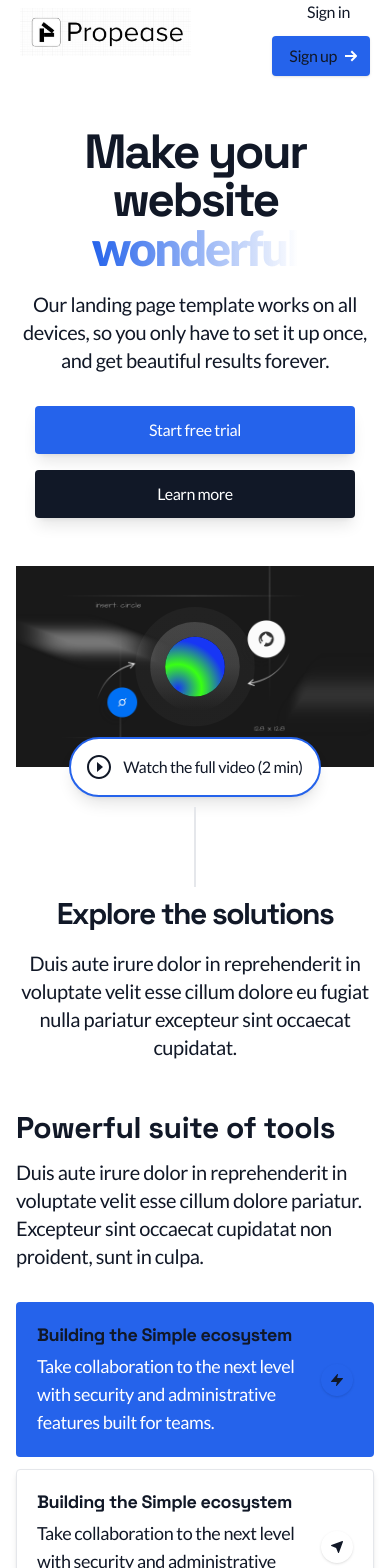
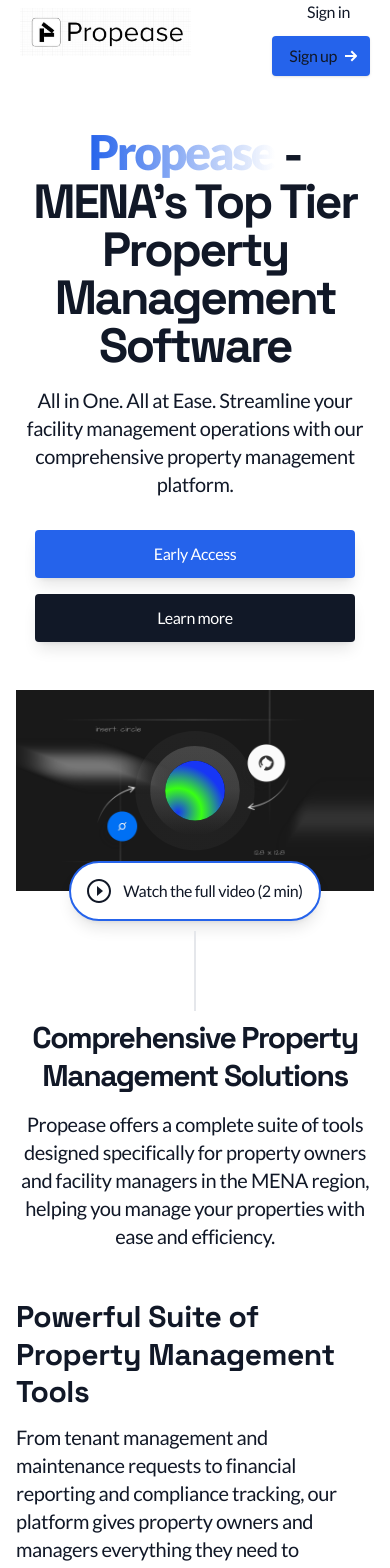
Before and after one commit to adilzubair/propease, a React (Vite) app: page / in a window 390 px wide. Shown: the top 1568 px of the page. Built offline with nearby package versions, Linux system fonts and the light colour scheme.

Commit message:
text changes

```diff
--- a/src/partials/Features.jsx
+++ b/src/partials/Features.jsx
@@ -33,8 +33,8 @@
 
           {/* Section header */}
           <div className="max-w-3xl mx-auto text-center pb-12 md:pb-16">
-            <h1 className="h2 mb-4 font-['Space_Grotesk'] text-gray-900">Explore the solutions</h1>
-            <p className="text-xl text-gray-900 font-['Lato']">Duis aute irure dolor in reprehenderit in voluptate velit esse cillum dolore eu fugiat nulla pariatur excepteur sint occaecat cupidatat.</p>
+            <h1 className="h2 mb-4 font-['Space_Grotesk'] text-gray-900">Comprehensive Property Management Solutions</h1>
+            <p className="text-xl text-gray-900 font-['Lato']">Propease offers a complete suite of tools designed specifically for property owners and facility managers in the MENA region, helping you manage your properties with ease and efficiency.</p>
           </div>
 
           {/* Section content */}
@@ -43,8 +43,8 @@
             {/* Content */}
             <div className="max-w-xl md:max-w-none md:w-full mx-auto md:col-span-7 lg:col-span-6 md:mt-6" data-aos="fade-right">
               <div className="md:pr-4 lg:pr-12 xl:pr-16 mb-8">
-                <h3 className="h3 mb-3 font-['Space_Grotesk'] text-gray-900">Powerful suite of tools</h3>
-                <p className="text-xl text-gray-900 font-['Lato']">Duis aute irure dolor in reprehenderit in voluptate velit esse cillum dolore pariatur. Excepteur sint occaecat cupidatat non proident, sunt in culpa.</p>
+                <h3 className="h3 mb-3 font-['Space_Grotesk'] text-gray-900">Powerful Suite of Property Management Tools</h3>
+                <p className="text-xl text-gray-900 font-['Lato']">From tenant management and maintenance requests to financial reporting and compliance tracking, our platform gives property owners and managers everything they need to optimize operations and enhance property value.</p>
               </div>
               {/* Tabs buttons */}
               <div className="mb-8 md:mb-0">
@@ -54,8 +54,8 @@
                   onClick={(e) => { e.preventDefault(); setTab(1); }}
                 >
                   <div>
-                    <div className="font-bold font-['Space_Grotesk'] leading-snug tracking-tight mb-1">Building the Simple ecosystem</div>
-                    <div className={`${tab !== 1 ? 'text-gray-900' : 'text-white'} font-['Lato']`}>Take collaboration to the next level with security and administrative features built for teams.</div>
+                    <div className="font-bold font-['Space_Grotesk'] leading-snug tracking-tight mb-1">Maintenance Management</div>
+                    <div className={`${tab !== 1 ? 'text-gray-900' : 'text-white'} font-['Lato']`}>Streamline maintenance requests, schedule preventative maintenance, and track work orders with our comprehensive maintenance management system.</div>
                   </div>
                   <div className={`flex justify-center items-center w-8 h-8 rounded-full shadow flex-shrink-0 ml-3 ${tab !== 1 ? 'bg-white' : 'bg-neon-400'}`}>
                     <svg className={`w-3 h-3 ${tab !== 1 ? 'fill-current text-gray-900' : 'fill-current text-gray-900'}`} viewBox="0 0 12 12" xmlns="http://www.w3.org/2000/svg">
@@ -69,8 +69,8 @@
                   onClick={(e) => { e.preventDefault(); setTab(2); }}
                 >
                   <div>
-                    <div className="font-bold font-['Space_Grotesk'] leading-snug tracking-tight mb-1">Building the Simple ecosystem</div>
-                    <div className={`${tab !== 2 ? 'text-gray-900' : 'text-white'} font-['Lato']`}>Take collaboration to the next level with security and administrative features built for teams.</div>
+                    <div className="font-bold font-['Space_Grotesk'] leading-snug tracking-tight mb-1">Financial Management</div>
+                    <div className={`${tab !== 2 ? 'text-gray-900' : 'text-white'} font-['Lato']`}>Track rent collection, manage expenses, generate financial reports, and gain insights into your property's financial performance all in one place.</div>
                   </div>
                   <div className={`flex justify-center items-center w-8 h-8 rounded-full shadow flex-shrink-0 ml-3 ${tab !== 2 ? 'bg-white' : 'bg-neon-400'}`}>
                     <svg className={`w-3 h-3 ${tab !== 2 ? 'fill-current text-gray-900' : 'fill-current text-gray-900'}`} viewBox="0 0 12 12" xmlns="http://www.w3.org/2000/svg">
@@ -84,8 +84,8 @@
                   onClick={(e) => { e.preventDefault(); setTab(3); }}
                 >
                   <div>
-                    <div className="font-bold font-['Space_Grotesk'] leading-snug tracking-tight mb-1">Building the Simple ecosystem</div>
-                    <div className={`${tab !== 3 ? 'text-gray-900' : 'text-white'} font-['Lato']`}>Take collaboration to the next level with security and administrative features built for teams.</div>
+                    <div className="font-bold font-['Space_Grotesk'] leading-snug tracking-tight mb-1">Tenant & Lease Management</div>
+                    <div className={`${tab !== 3 ? 'text-gray-900' : 'text-white'} font-['Lato']`}>Efficiently manage tenant information, lease agreements, communications, and ensure compliance with local regulations for smooth property operations.</div>
                   </div>
                   <div className={`flex justify-center items-center w-8 h-8 rounded-full shadow flex-shrink-0 ml-3 ${tab !== 3 ? 'bg-white' : 'bg-neon-400'}`}>
                     <svg className={`w-3 h-3 ${tab !== 3 ? 'fill-current text-gray-900' : 'fill-current text-gray-900'}`} viewBox="0 0 12 12" xmlns="http://www.w3.org/2000/svg">
--- a/src/partials/FeaturesBlocks.jsx
+++ b/src/partials/FeaturesBlocks.jsx
@@ -12,8 +12,8 @@
 
           {/* Section header */}
           <div className="max-w-3xl mx-auto text-center pb-12 md:pb-20">
-            <h2 className="h2 mb-4 font-['Space_Grotesk'] text-gray-900">How Simple works</h2>
-            <p className="text-xl text-gray-900 font-['Lato']">Duis aute irure dolor in reprehenderit in voluptate velit esse cillum dolore eu fugiat nulla pariatur excepteur sint occaecat cupidatat.</p>
+            <h2 className="h2 mb-4 font-['Space_Grotesk'] text-gray-900">How Propease Works</h2>
+            <p className="text-xl text-gray-900 font-['Lato']">Our platform simplifies property management through an intuitive workflow designed to address the unique challenges faced by property owners and facility managers in the MENA region.</p>
           </div>
 
           {/* Items */}
@@ -32,8 +32,8 @@
                   </g>
                 </g>
               </svg>
-              <h4 className="text-xl font-bold font-['Space_Grotesk'] leading-snug tracking-tight mb-1 text-gray-900">Initial Contact</h4>
-              <p className="text-gray-900 font-['Lato'] text-center">Lorem ipsum dolor sit amet, consectetur adipiscing elit.</p>
+              <h4 className="text-xl font-bold font-['Space_Grotesk'] leading-snug tracking-tight mb-1 text-gray-900">Property Onboarding</h4>
+              <p className="text-gray-900 font-['Lato'] text-center">Easily add and configure your properties with all relevant details and specifications.</p>
             </div>
 
             {/* 2nd item */}
@@ -48,8 +48,8 @@
                   </g>
                 </g>
               </svg>
-              <h4 className="text-xl font-bold font-['Space_Grotesk'] leading-snug tracking-tight mb-1 text-gray-900">Discovery Session</h4>
-              <p className="text-gray-900 font-['Lato'] text-center">Lorem ipsum dolor sit amet, consectetur adipiscing elit.</p>
+              <h4 className="text-xl font-bold font-['Space_Grotesk'] leading-snug tracking-tight mb-1 text-gray-900">Tenant Management</h4>
+              <p className="text-gray-900 font-['Lato'] text-center">Manage tenant profiles, communication, and documentation in one centralized location.</p>
             </div>
 
             {/* 3rd item */}
@@ -63,8 +63,8 @@
                   </g>
                 </g>
               </svg>
-              <h4 className="text-xl font-bold font-['Space_Grotesk'] leading-snug tracking-tight mb-1 text-gray-900">Contracting</h4>
-              <p className="text-gray-900 font-['Lato'] text-center">Lorem ipsum dolor sit amet, consectetur adipiscing elit.</p>
+              <h4 className="text-xl font-bold font-['Space_Grotesk'] leading-snug tracking-tight mb-1 text-gray-900">Maintenance Tracking</h4>
+              <p className="text-gray-900 font-['Lato'] text-center">Log and track maintenance requests, assign tasks, and monitor completion status.</p>
             </div>
 
             {/* 4th item */}
@@ -80,8 +80,8 @@
                   </g>
                 </g>
               </svg>
-              <h4 className="text-xl font-bold font-['Space_Grotesk'] leading-snug tracking-tight mb-1 text-gray-900">Fast Prototyping</h4>
-              <p className="text-gray-900 font-['Lato'] text-center">Lorem ipsum dolor sit amet, consectetur adipiscing elit.</p>
+              <h4 className="text-xl font-bold font-['Space_Grotesk'] leading-snug tracking-tight mb-1 text-gray-900">Financial Reporting</h4>
+              <p className="text-gray-900 font-['Lato'] text-center">Generate comprehensive financial reports to track property performance and profitability.</p>
             </div>
 
             {/* 5th item */}
@@ -95,8 +95,8 @@
                   </g>
                 </g>
               </svg>
-              <h4 className="text-xl font-bold font-['Space_Grotesk'] leading-snug tracking-tight mb-1 text-gray-900">Design Phase</h4>
-              <p className="text-gray-900 font-['Lato'] text-center">Lorem ipsum dolor sit amet, consectetur adipiscing elit.</p>
+              <h4 className="text-xl font-bold font-['Space_Grotesk'] leading-snug tracking-tight mb-1 text-gray-900">Document Management</h4>
+              <p className="text-gray-900 font-['Lato'] text-center">Store and access all property-related documents, contracts, and communications securely.</p>
             </div>
 
             {/* 6th item */}
@@ -112,8 +112,8 @@
                   </g>
                 </g>
               </svg>
-              <h4 className="text-xl font-bold font-['Space_Grotesk'] leading-snug tracking-tight mb-1 text-gray-900">Develop & Launch</h4>
-              <p className="text-gray-900 font-['Lato'] text-center">Lorem ipsum dolor sit amet, consectetur adipiscing elit.</p>
+              <h4 className="text-xl font-bold font-['Space_Grotesk'] leading-snug tracking-tight mb-1 text-gray-900">Analytics & Insights</h4>
+              <p className="text-gray-900 font-['Lato'] text-center">Gain valuable insights through data analytics to make informed property management decisions.</p>
             </div>
 
           </div>
--- a/src/partials/Footer.jsx
+++ b/src/partials/Footer.jsx
@@ -33,22 +33,22 @@
 
           {/* 2nd block */}
           <div className="sm:col-span-6 md:col-span-3 lg:col-span-2">
-            <h6 className="text-gray-900 font-['Space_Grotesk'] font-medium mb-2">Products</h6>
+            <h6 className="text-gray-900 font-['Space_Grotesk'] font-medium mb-2">Features</h6>
             <ul className="text-sm font-['Lato']">
               <li className="mb-2">
-                <Link to="#" className="text-gray-900 hover:text-blue-600 transition duration-150 ease-in-out">Web Studio</Link>
+                <Link to="#" className="text-gray-900 hover:text-blue-600 transition duration-150 ease-in-out">Tenant Management</Link>
               </li>
               <li className="mb-2">
-                <Link to="#" className="text-gray-900 hover:text-blue-600 transition duration-150 ease-in-out">DynamicBox Flex</Link>
+                <Link to="#" className="text-gray-900 hover:text-blue-600 transition duration-150 ease-in-out">Maintenance Tracking</Link>
               </li>
               <li className="mb-2">
-                <Link to="#" className="text-gray-900 hover:text-blue-600 transition duration-150 ease-in-out">Programming Forms</Link>
+                <Link to="#" className="text-gray-900 hover:text-blue-600 transition duration-150 ease-in-out">Financial Management</Link>
               </li>
               <li className="mb-2">
-                <Link to="#" className="text-gray-600 hover:text-gray-900 transition duration-150 ease-in-out">Integrations</Link>
+                <Link to="#" className="text-gray-900 hover:text-blue-600 transition duration-150 ease-in-out">Document Management</Link>
               </li>
               <li className="mb-2">
-                <Link to="#" className="text-gray-600 hover:text-gray-900 transition duration-150 ease-in-out">Command-line</Link>
+                <Link to="#" className="text-gray-900 hover:text-blue-600 transition duration-150 ease-in-out">Analytics & Insights</Link>
               </li>
             </ul>
           </div>
@@ -58,19 +58,19 @@
             <h6 className="text-gray-900 font-['Space_Grotesk'] font-medium mb-2">Resources</h6>
             <ul className="text-sm font-['Lato']">
               <li className="mb-2">
-                <Link to="#" className="text-gray-900 hover:text-blue-600 transition duration-150 ease-in-out">Documentation</Link>
+                <Link to="#" className="text-gray-900 hover:text-blue-600 transition duration-150 ease-in-out">Knowledge Base</Link>
               </li>
               <li className="mb-2">
-                <Link to="#" className="text-gray-900 hover:text-blue-600 transition duration-150 ease-in-out">Tutorials & Guides</Link>
+                <Link to="#" className="text-gray-900 hover:text-blue-600 transition duration-150 ease-in-out">Property Management Tips</Link>
               </li>
               <li className="mb-2">
-                <Link to="#" className="text-gray-900 hover:text-blue-600 transition duration-150 ease-in-out">Blog</Link>
+                <Link to="#" className="text-gray-900 hover:text-blue-600 transition duration-150 ease-in-out">Industry Blog</Link>
               </li>
               <li className="mb-2">
-                <Link to="#" className="text-gray-900 hover:text-blue-600 transition duration-150 ease-in-out">Support Center</Link>
+                <Link to="#" className="text-gray-900 hover:text-blue-600 transition duration-150 ease-in-out">Customer Support</Link>
               </li>
               <li className="mb-2">
-                <Link to="#" className="text-gray-900 hover:text-blue-600 transition duration-150 ease-in-out">Partners</Link>
+                <Link to="#" className="text-gray-900 hover:text-blue-600 transition duration-150 ease-in-out">Integration Partners</Link>
               </li>
             </ul>
           </div>
@@ -99,8 +99,8 @@
 
           {/* 5th block */}
           <div className="sm:col-span-6 md:col-span-3 lg:col-span-3">
-            <h6 className="text-gray-900 font-['Space_Grotesk'] font-medium mb-2">Subscribe</h6>
-            <p className="text-sm text-gray-900 font-['Lato'] mb-4">Get the latest news and articles to your inbox every month.</p>
+            <h6 className="text-gray-900 font-['Space_Grotesk'] font-medium mb-2">Stay Updated</h6>
+            <p className="text-sm text-gray-900 font-['Lato'] mb-4">Subscribe to receive property management tips, feature updates, and exclusive insights for property owners.</p>
             <form>
               <div className="flex flex-wrap mb-4">
                 <div className="w-full">
@@ -152,7 +152,7 @@
           </ul>
 
           {/* Copyrights note */}
-          <div className="text-sm text-gray-900 font-['Lato'] mr-4">Made by <a className="text-blue-600 hover:text-neon-400 hover:underline" href="https://google.com/">Propease</a>. All rights reserved.</div>
+          <div className="text-sm text-gray-900 font-['Lato'] mr-4">© 2025 <a className="text-blue-600 hover:text-neon-400 hover:underline" href="#">Propease</a>. Property management simplified. All rights reserved.</div>
 
         </div>
 
--- a/src/partials/HeroHome.jsx
+++ b/src/partials/HeroHome.jsx
@@ -31,15 +31,14 @@
 
       <div className="max-w-6xl mx-auto px-4 sm:px-6">
         {/* Hero content */}
-        <div className="pt-32 pb-12 md:pt-40 md:pb-20">          {/* Section header */}
-          <div className="text-center pb-12 md:pb-16">            <h1 className="text-5xl md:text-6xl font-extrabold font-['Space_Grotesk'] leading-tighter tracking-tighter mb-4 text-gray-900" data-aos="zoom-y-out">
-              Make your website <span className="bg-clip-text text-transparent bg-gradient-to-r from-blue-600 to-neon-400">wonderful</span>
+        <div className="pt-32 pb-12 md:pt-40 md:pb-20">          {/* Section header */}          <div className="text-center pb-12 md:pb-16">            <h1 className="text-5xl md:text-6xl font-extrabold font-['Space_Grotesk'] leading-tighter tracking-tighter mb-4 text-gray-900" data-aos="zoom-y-out">
+              <span className="bg-clip-text text-transparent bg-gradient-to-r from-blue-600 to-neon-400">Propease</span> - MENA's Top Tier Property Management Software
             </h1><div className="max-w-3xl mx-auto">              <p className="text-xl font-['Lato'] text-gray-900 mb-8" data-aos="zoom-y-out" data-aos-delay="150">
-                Our landing page template works on all devices, so you only have to set it up once, and get beautiful results forever.
+                All in One. All at Ease. Streamline your facility management operations with our comprehensive property management platform.
               </p>              <div className="max-w-xs mx-auto sm:max-w-none sm:flex sm:justify-center" data-aos="zoom-y-out" data-aos-delay="300">
                 <div>
                   <a className="btn text-white bg-blue-600 hover:bg-neon-400 hover:text-gray-900 w-full mb-4 sm:w-auto sm:mb-0 font-['Lato']" href="#0">
-                    Start free trial
+                    Early Access
                   </a>
                 </div>                <div>
                   <a className="btn text-white bg-gray-900 hover:border hover:border-neon-400 w-full sm:w-auto sm:ml-4 font-['Lato']" href="#0">
--- a/src/partials/Newsletter.jsx
+++ b/src/partials/Newsletter.jsx
@@ -39,18 +39,18 @@
 
               {/* CTA content */}
               <div className="text-center lg:text-left lg:max-w-xl">
-                <h3 className="h3 text-white mb-2 font-['Space_Grotesk']">Powering your business</h3>
-                <p className="text-gray-300 text-lg mb-6 font-['Lato']">Lorem ipsum dolor sit amet consectetur adipisicing elit nemo expedita voluptas culpa sapiente.</p>
+                <h3 className="h3 text-white mb-2 font-['Space_Grotesk']">Get Early Access to Propease</h3>
+                <p className="text-gray-300 text-lg mb-6 font-['Lato']">Be among the first property managers to experience the future of property management. Sign up for early access and exclusive updates.</p>
 
                 {/* CTA form */}
                 <form className="w-full lg:w-auto">
                   <div className="flex flex-col sm:flex-row justify-center max-w-xs mx-auto sm:max-w-md lg:mx-0">
                     <input type="email" className="form-input w-full appearance-none bg-gray-800 border border-gray-700 focus:border-neon-400 rounded-lg px-4 py-3 mb-2 sm:mb-0 sm:mr-2 text-white placeholder-gray-500 font-['Lato']" placeholder="Your email…" aria-label="Your email…" />
-                    <a className="btn text-white bg-blue-600 hover:bg-neon-400 hover:text-gray-900 transition-colors duration-300 shadow font-['Lato']" href="#0">Subscribe</a>
+                    <a className="btn text-white bg-blue-600 hover:bg-neon-400 hover:text-gray-900 transition-colors duration-300 shadow font-['Lato']" href="#0">Join Waitlist</a>
                   </div>
                   {/* Success message */}
                   {/* <p className="text-sm text-gray-400 mt-3">Thanks for subscribing!</p> */}
-                  <p className="text-sm text-gray-400 mt-3 font-['Lato']">7 days free trial. No credit card required.</p>
+                  <p className="text-sm text-gray-400 mt-3 font-['Lato']">Priority access for property managers. No obligation.</p>
                 </form>
               </div>
 
```
Also changed, not shown: src/partials/Testimonials.jsx (+6 -7 lines).
